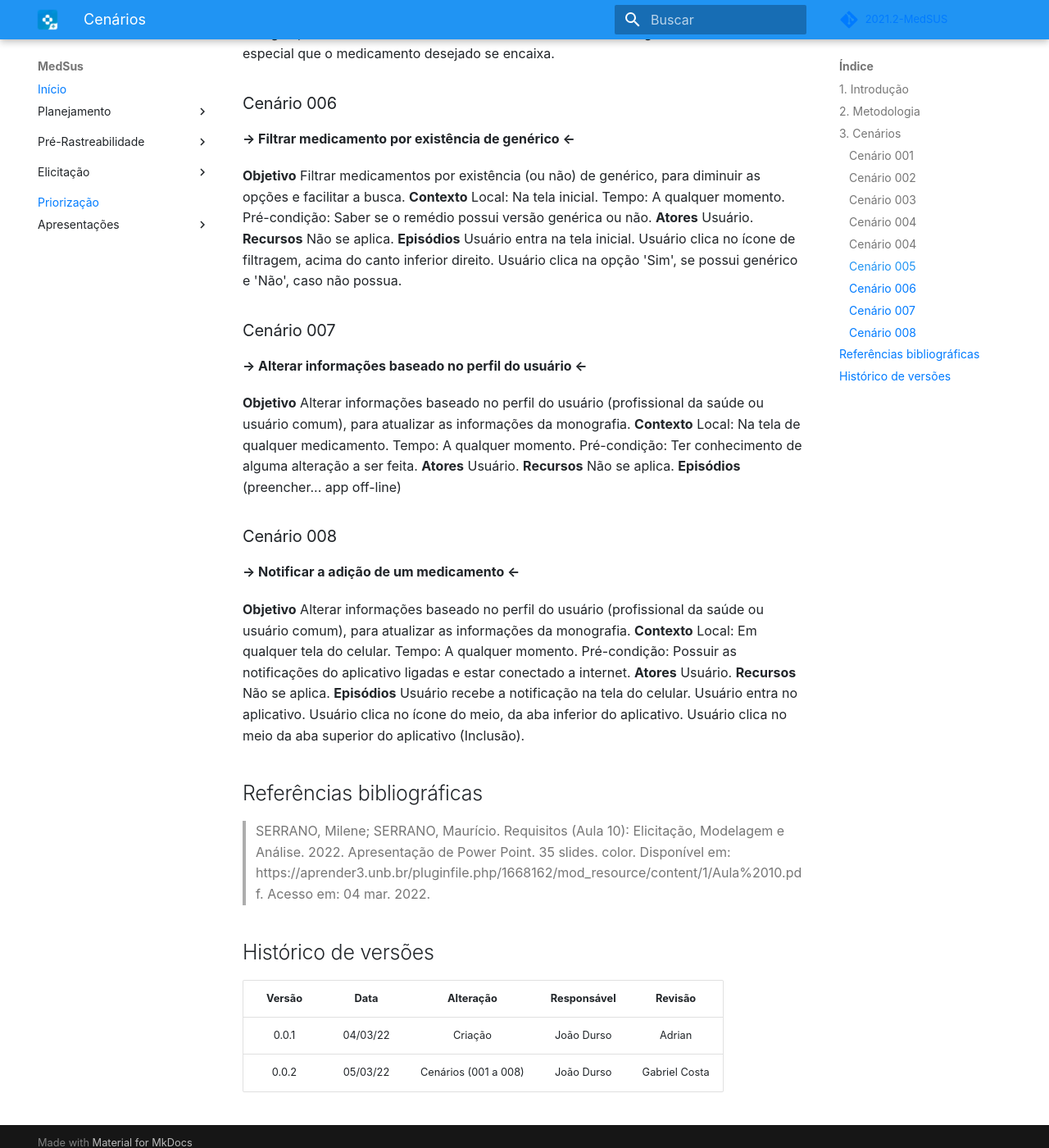
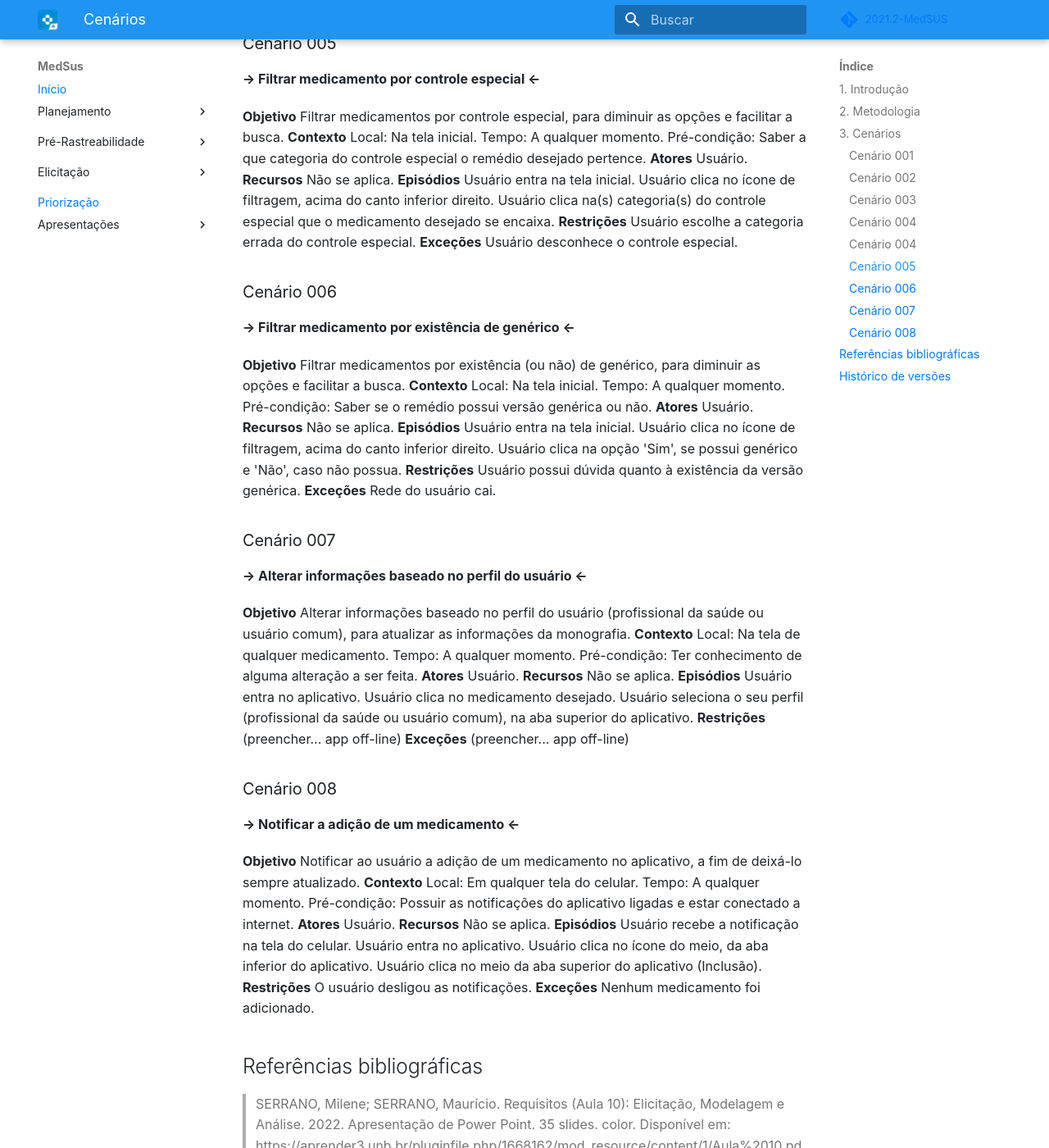
Before and after one commit to Requisitos-de-Software/2021.2-MedSUS, an MkDocs documentation site: the page built from docs/modeling/scenarios.md, in a window 1280 px wide and 1400 px high, scrolled down 2154 px. Shown: the whole window at 82% size. Built offline with MkDocs 1.6.1 and Material for MkDocs 9.7.7, drawn with Linux system fonts in a browser that asks for light colours; some web fonts are replaced; comment, search, counter and statistics services are not loaded; some of the changed text lies outside the part shown.

Commit message:
Atualização do scenarios.md
#22

```diff
--- a/docs/modeling/scenarios.md
+++ b/docs/modeling/scenarios.md
@@ -30,6 +30,10 @@ Não se aplica.
 Usuário entra na tela inicial.
 Usuário clica no ícone de pesquisa, no canto superior direito.
 Usuário pesquisa o medicamento desejado.
+**Restrições**
+Errar o nome do medicamento.
+**Exceções**
+Usuário não sabe o nome do medicamento.
 
 ### Cenário 002
 **-> Compartilhar medicamentos <-**
@@ -49,6 +53,10 @@ Usuário entra na tela inicial.
 Usuário procura pelo medicamento desejado.
 Usuário clica no ícone do meio, na aba inferior.
 Usuário escolhe onde irá compartilhar as informações.
+**Restrições**
+Só é possível compartilhar em um outro aplicativo por vez.
+**Exceções**
+Destinatário não possui nenhum aplicativo para receber o compartilhamento.
 
 ### Cenário 003
 **-> Favoritar medicamentos <-**
@@ -67,6 +75,10 @@ Não se aplica.
 Usuário entra na tela inicial.
 Usuário procura pelo medicamento desejado.
 Usuário clica no ícone de favoritar - atrás do nome do medicamento.
+**Restrições**
+Nenhuma restrição foi encontrada.
+**Exceções**
+Medicamento não existe no sistema.
 
 ### Cenário 004
 **-> Filtrar medicamento por GAP <-**
@@ -85,6 +97,10 @@ Não se aplica.
 Usuário entra na tela inicial.
 Usuário clica no ícone de filtragem, acima do canto inferior direito.
 Usuário clica na(s) categoria(s) do GPA que o medicamento desejado pode se encaixar.
+**Restrições**
+Usuário escolhe a categoria errada do GPA.
+**Exceções**
+Usuário não conhece o Grupo Anatômico Principal.
 
 ### Cenário 004
 **-> Filtrar medicamento por anexo da RENAME <-**
@@ -103,6 +119,10 @@ Não se aplica.
 Usuário entra na tela inicial.
 Usuário clica no ícone de filtragem, acima do canto inferior direito.
 Usuário clica na(s) categoria(s) do anexo da RENAME que o medicamento desejado se encaixa.
+**Restrições**
+Usuário escolhe a categoria errada do anexo da RENAME.
+**Exceções**
+Usuário não conhece o anexo da RENAME.
 
 ### Cenário 005
 **-> Filtrar medicamento por controle especial <-**
@@ -121,6 +141,10 @@ Não se aplica.
 Usuário entra na tela inicial.
 Usuário clica no ícone de filtragem, acima do canto inferior direito.
 Usuário clica na(s) categoria(s) do controle especial que o medicamento desejado se encaixa.
+**Restrições**
+Usuário escolhe a categoria errada do controle especial.
+**Exceções**
+Usuário desconhece o controle especial.
 
 ### Cenário 006
 **-> Filtrar medicamento por existência de genérico <-**
@@ -139,6 +163,11 @@ Não se aplica.
 Usuário entra na tela inicial.
 Usuário clica no ícone de filtragem, acima do canto inferior direito.
 Usuário clica na opção 'Sim', se possui genérico e 'Não', caso não possua.
+**Restrições**
+Usuário possui dúvida quanto à existência da versão genérica.
+**Exceções**
+Rede do usuário cai.
+
 
 ### Cenário 007
 **-> Alterar informações baseado no perfil do usuário <-**
@@ -154,13 +183,19 @@ Usuário.
 **Recursos**
 Não se aplica.
 **Episódios**
+Usuário entra no aplicativo.
+Usuário clica no medicamento desejado.
+Usuário seleciona o seu perfil (profissional da saúde ou usuário comum), na aba superior do aplicativo.
+**Restrições**
+(preencher... app off-line)
+**Exceções**
 (preencher... app off-line)
 
 ### Cenário 008
 **-> Notificar a adição de um medicamento <-**
 
 **Objetivo**
-Alterar informações baseado no perfil do usuário (profissional da saúde ou usuário comum), para atualizar as informações da monografia.
+Notificar ao usuário a adição de um medicamento no aplicativo, a fim de deixá-lo sempre atualizado.
 **Contexto**
 Local: Em qualquer tela do celular.
 Tempo: A qualquer momento.
@@ -174,11 +209,14 @@ Usuário recebe a notificação na tela do celular.
 Usuário entra no aplicativo.
 Usuário clica no ícone do meio, da aba inferior do aplicativo.
 Usuário clica no meio da aba superior do aplicativo (Inclusão).
+**Restrições**
+O usuário desligou as notificações.
+**Exceções**
+Nenhum medicamento foi adicionado.
 
 ## Referências bibliográficas
 
 > SERRANO, Milene; SERRANO, Maurício. Requisitos (Aula 10): Elicitação, Modelagem e Análise. 2022. Apresentação de Power Point. 35 slides. color. Disponível em: https://aprender3.unb.br/pluginfile.php/1668162/mod_resource/content/1/Aula%2010.pdf. Acesso em: 04 mar. 2022.
->
 
 ## Histórico de versões
 
@@ -186,3 +224,4 @@ Versão|Data|Alteração|Responsável|Revisão|
 :-:|:-:|:-:|:-:|:-:|
 0.0.1|04/03/22|Criação|João Durso|Adrian|
 0.0.2|05/03/22|Cenários (001 a 008)|João Durso|Gabriel Costa|
+0.0.3|05/03/22|Adição de restrições e exceções nos cenários (001 a 008)|João Durso|Gabriel Costa|
```
